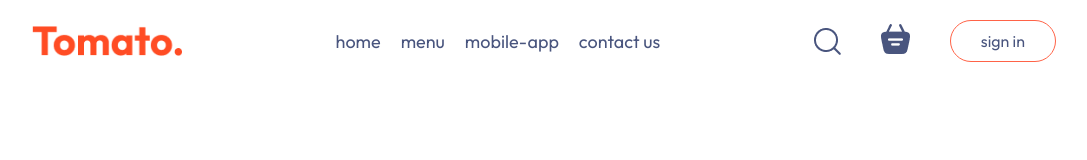
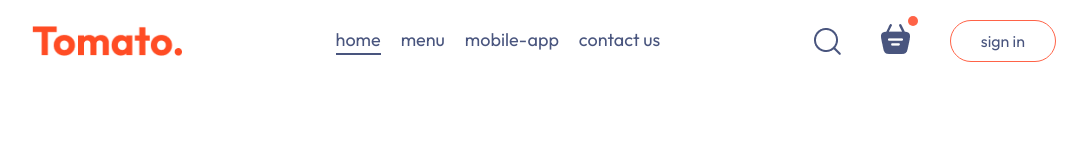
Before and after one commit to HasangiComplex/Food-Delivery-App-Front-end-, a React (Vite) app: page / in a window 1280 px wide. Shown: the top 160 px of the page, without its empty margins (96-1183 px from the left). Built offline with nearby package versions, Linux system fonts and the light colour scheme.

Commit message:
completed navbar

```diff
--- a/src/components/Navbar/Navbar.css
+++ b/src/components/Navbar/Navbar.css
@@ -27,7 +27,29 @@
     padding: 10px 30px;
     border-radius: 50px;
     cursor: pointer;
+    transition: 0.3s;
 }
 .navbar button:hover{
     background-color: #fff4f2 ;
 }
+.navbar .active {
+    padding-bottom: 2px;
+    border-bottom: 2px solid #49557e;
+}
+.navbar li{
+    cursor: pointer;
+}
+.navbar-search-icon {
+    position: relative;
+}
+
+
+.navbar-search-icon .dot{
+    position: absolute;
+    min-width: 10px;
+    min-height: 10px;
+    background-color: tomato;
+    border-radius: 5px;
+    top: -8px;
+    right: -8px;
+}
--- a/src/components/Navbar/Navbar.jsx
+++ b/src/components/Navbar/Navbar.jsx
@@ -1,16 +1,19 @@
-import React from  "react"
+import React, { useState } from  "react"
 import './Navbar.css'
 import {assets} from '../../assets/assets'
 
 const Navbar = () =>{
+
+  const [menu,setMenu] = useState("home")
+
     return(
         <div className="navbar">
           <img src={assets.logo} alt="" className="logo"/>
           <ul className="navbar-menu">
-            <li>home</li>
-            <li>menu</li>
-            <li>mobile-app</li>
-            <li>contact us</li>
+            <li onClick={() => setMenu("home")} className={menu === "home" ? "active":""}>home</li>
+            <li onClick={() => setMenu("menu")} className={menu ==="menu" ? "active":""}>menu</li>
+            <li onClick={() => setMenu("mobile-app")} className={menu ==="mobile-app"? "active":""}>mobile-app</li>
+            <li onClick={() => setMenu("contact-us")}  className={menu === "contact-us"?"active":""}>contact us</li>
           </ul>
           <div className="navbar-right">
              <img src={assets.search_icon} alt=""/>
@@ -19,7 +22,6 @@
                 <div className="dot"></div>
              </div>
              <button>sign in</button>
-
           </div>
         </div>
     )
```
